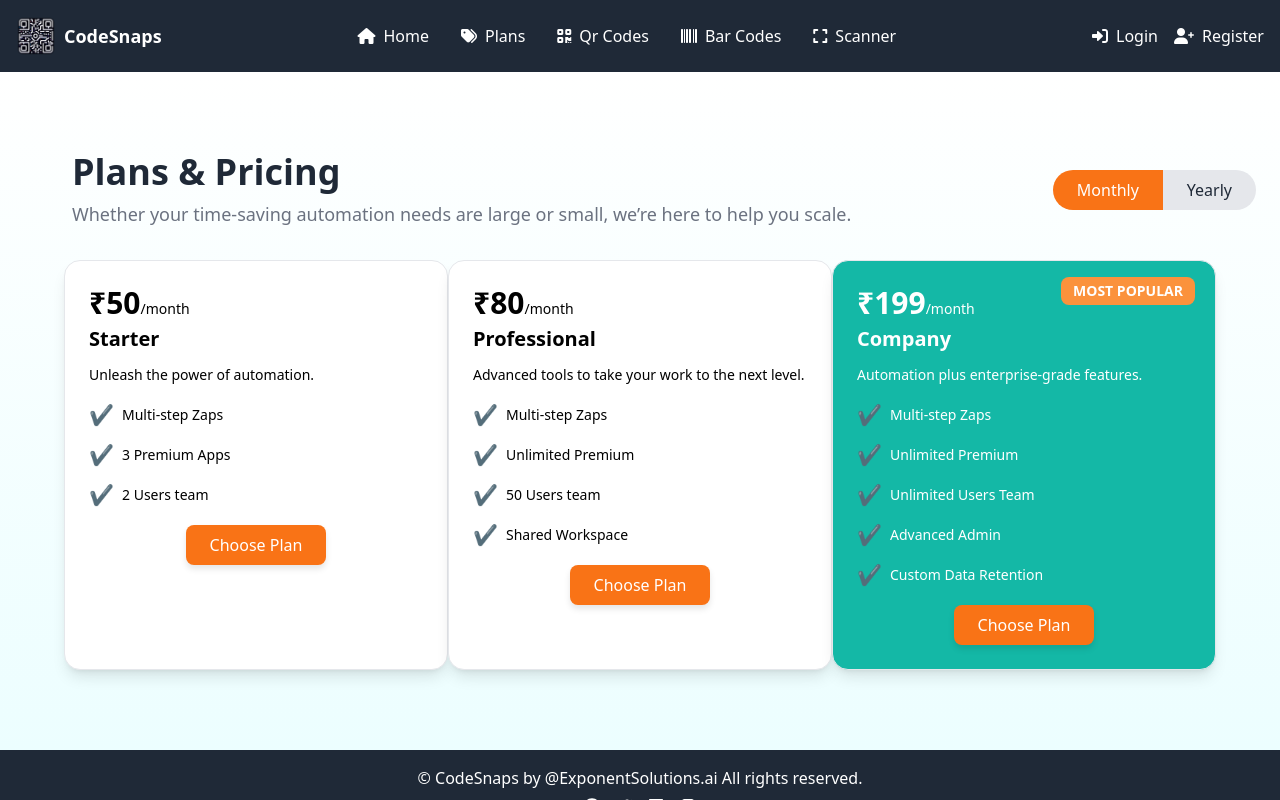
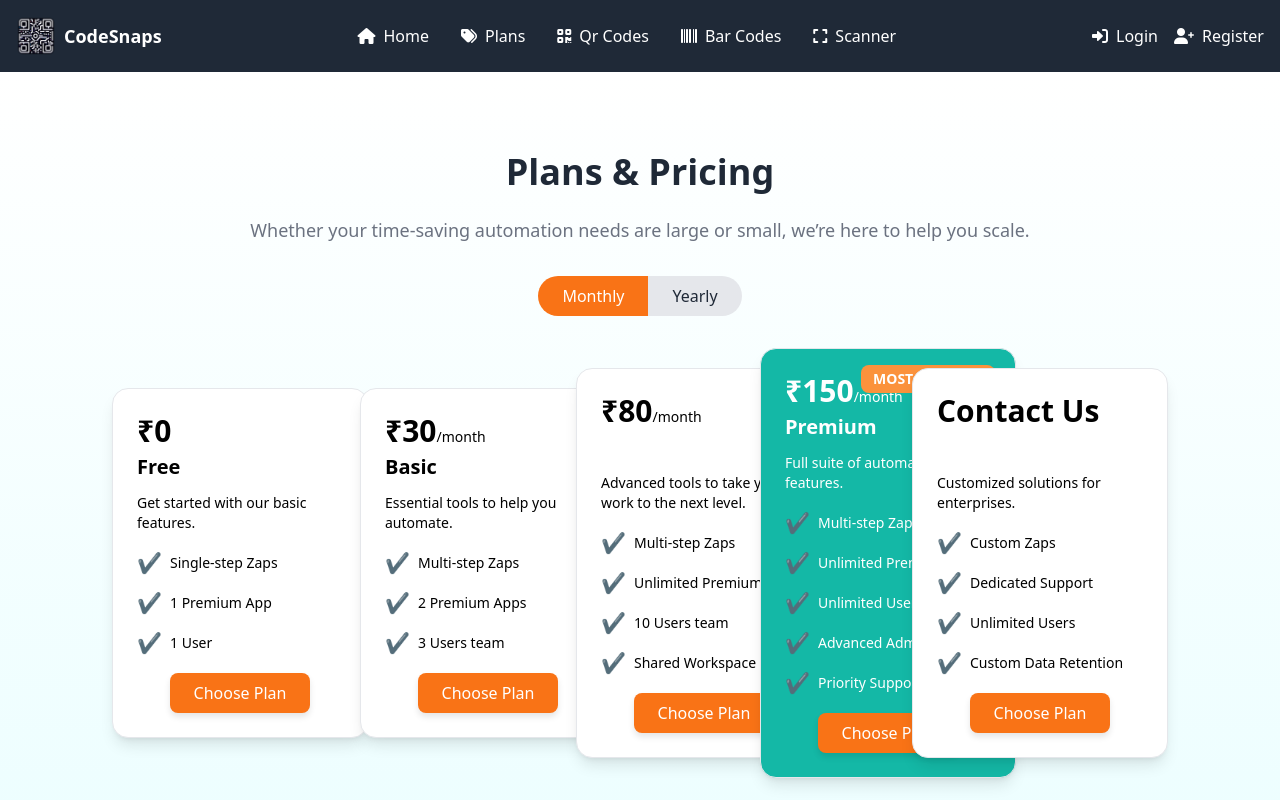
Before and after one commit to ishit08/QR-CODE-GEN, a Next.js app: page /prices in a window 1280 px wide. Built offline with nearby package versions, Linux system fonts and the light colour scheme.

Commit message:
my changes

```diff
--- a/app/(pages)/barcode/page.js
+++ b/app/(pages)/barcode/page.js
@@ -0,0 +1,38 @@
+import { useEffect, useState } from 'react';
+
+export default function ComingSoon() {
+    const [countdown, setCountdown] = useState('');
+
+    useEffect(() => {
+        const targetDate = new Date("2024-12-31T00:00:00").getTime();
+
+        function calculateCountdown() {
+            const now = new Date().getTime();
+            const distance = targetDate - now;
+
+            const days = Math.floor(distance / (1000 * 60 * 60 * 24));
+            const hours = Math.floor((distance % (1000 * 60 * 60 * 24)) / (1000 * 60 * 60));
+            const minutes = Math.floor((distance % (1000 * 60 * 60)) / (1000 * 60));
+            const seconds = Math.floor((distance % (1000 * 60)) / 1000);
+
+            return `${days}d ${hours}h ${minutes}m ${seconds}s`;
+        }
+
+        function updateCountdown() {
+            setCountdown(calculateCountdown());
+        }
+
+        updateCountdown();
+        const interval = setInterval(updateCountdown, 1000);
+
+        return () => clearInterval(interval);
+    }, []);
+
+    return (
+        <div className="flex flex-col justify-center items-center h-screen bg-gray-100 text-gray-800">
+            <h1 className="text-5xl font-bold mb-6 animate-bounce">Coming Soon</h1>
+            <p className="text-xl mb-4">We're working hard to bring you something amazing. Stay tuned!</p>
+            <div className="text-3xl text-red-500 font-mono animate-pulse">{countdown}</div>
+        </div>
+    );
+}
--- a/app/(pages)/prices/page.js
+++ b/app/(pages)/prices/page.js
@@ -4,59 +4,68 @@ import { useState } from "react";
 export default function Prices() {
   const [billingCycle, setBillingCycle] = useState("monthly");
 
-  const toggleBillingCycle = () => {
-    setBillingCycle(billingCycle === "monthly" ? "yearly" : "monthly");
-  };
-
   const offers = [
     {
-      name: "Starter",
-      price: billingCycle === "monthly" ? "₹50" : "₹500",
-      period: billingCycle === "monthly" ? "/month" : "/year",
-      description: "Unleash the power of automation.",
-      features: ["Multi-step Zaps", "3 Premium Apps", "2 Users team"],
+      name: "Free",
+      price: "₹0",
+      period: "",
+      description: "Get started with our basic features.",
+      features: ["Single-step Zaps", "1 Premium App", "1 User"],
     },
     {
-      name: "Professional",
+      name: "Basic",
+      price: billingCycle === "monthly" ? "₹30" : "₹300",
+      period: billingCycle === "monthly" ? "/month" : "/year",
+      description: "Essential tools to help you automate.",
+      features: ["Multi-step Zaps", "2 Premium Apps", "3 Users team"],
+    },
+    {
+      name: "Standard",
       price: billingCycle === "monthly" ? "₹80" : "₹800",
       period: billingCycle === "monthly" ? "/month" : "/year",
       description: "Advanced tools to take your work to the next level.",
-      features: ["Multi-step Zaps", "Unlimited Premium", "50 Users team", "Shared Workspace"],
+      features: ["Multi-step Zaps", "Unlimited Premium", "10 Users team", "Shared Workspace"],
     },
     {
-      name: "Company",
-      price: billingCycle === "monthly" ? "₹199" : "₹1990",
+      name: "Premium",
+      price: billingCycle === "monthly" ? "₹150" : "₹1500",
       period: billingCycle === "monthly" ? "/month" : "/year",
-      description: "Automation plus enterprise-grade features.",
+      description: "Full suite of automation features.",
       features: [
         "Multi-step Zaps",
         "Unlimited Premium",
         "Unlimited Users Team",
         "Advanced Admin",
-        "Custom Data Retention",
+        "Priority Support",
       ],
       popular: true, // Most popular plan
+    },
+    {
+      name: "Custom",
+      price: "Contact Us",
+      period: "",
+      description: "Customized solutions for enterprises.",
+      features: ["Custom Zaps", "Dedicated Support", "Unlimited Users", "Custom Data Retention"],
     },
   ];
 
   return (
     <div className="container mx-auto py-16 px-6 md:py-20 bg-gradient-to-b from-white to-cyan-50">
       {/* Gradient background */}
-      <div className="flex justify-between items-center mb-8">
-        <div className="ml-8">
-          <h1 className="text-4xl font-extrabold text-gray-800 ml-4">Plans & Pricing</h1>
-          <p className="text-lg text-gray-500 mt-2 ml-4">
+      <div className="flex flex-col justify-center items-center mb-8">
+        <h1 className="text-4xl font-extrabold text-gray-800 mb-4">Plans & Pricing</h1>
+        <p className="text-lg text-gray-500 mt-2 text-center">
           Whether your time-saving automation needs are large or small, we’re here to help you scale.
         </p>
       </div>
 
       {/* Toggle between Monthly and Yearly */}
-        <div className="flex items-center space-x-0">
+      <div className="flex justify-center items-center mb-8">
         <button
           className={`px-6 py-2 rounded-l-full ${
             billingCycle === "monthly" ? "bg-orange-500 text-white" : "bg-gray-200 text-gray-800"
           }`}
-            onClick={toggleBillingCycle}
+          onClick={() => setBillingCycle('monthly')}
         >
           Monthly
         </button>
@@ -64,22 +73,21 @@ export default function Prices() {
           className={`px-6 py-2 rounded-r-full ${
             billingCycle === "yearly" ? "bg-orange-500 text-white" : "bg-gray-200 text-gray-800"
           }`}
-            onClick={toggleBillingCycle}
+          onClick={() => setBillingCycle('yearly')}
         >
           Yearly
         </button>
       </div>
-      </div>
 
-      {/* Pricing Cards */}
-      <div className="grid grid-cols-1 md:grid-cols-3 gap-0 px-4 md:px-10">
+      {/* Pricing Cards - Single Line Stack */}
+      <div className="relative flex justify-center items-center gap-6 px-4 md:px-10 " style={{ height: 'calc(100% + 80px)' }}>
         {offers.map((offer, index) => (
           <div
             key={index}
-            className={`relative border border-gray-200 rounded-2xl p-6 shadow-lg transition-transform duration-300 transform hover:scale-105 ${
+            className={`relative transition-transform duration-500 transform hover:z-50 hover:scale-110 ${
               offer.popular ? "bg-teal-500 text-white" : "bg-white"
-            } w-full`}
-            style={{ marginRight: index === 2 ? 0 : "-0.75rem" }} // Merge effect by reducing margin between boxes
+            } w-64 border border-gray-200 rounded-2xl p-6 shadow-lg cursor-pointer`}
+            style={{ marginLeft: `${index * -2}rem` }}
           >
             {/* Most Popular Badge */}
             {offer.popular && (
@@ -97,9 +105,7 @@ export default function Prices() {
             </p>
 
             {/* Plan Name */}
-            <h2 className={`text-xl font-semibold mb-3 ${offer.name === "Starter" || offer.name === "Professional" ? 'text-black' : 'text-white'}`}>
-              {offer.name}
-            </h2>
+            <h2 className={`text-xl font-semibold mb-3 ${offer.name === "Free" || offer.name === "Basic" ? 'text-black' : 'text-white'}`}>{offer.name}</h2>
 
             <p className="mb-4 text-sm">{offer.description}</p>
 
```
Lines whose indentation alone changed are shown as unchanged.
